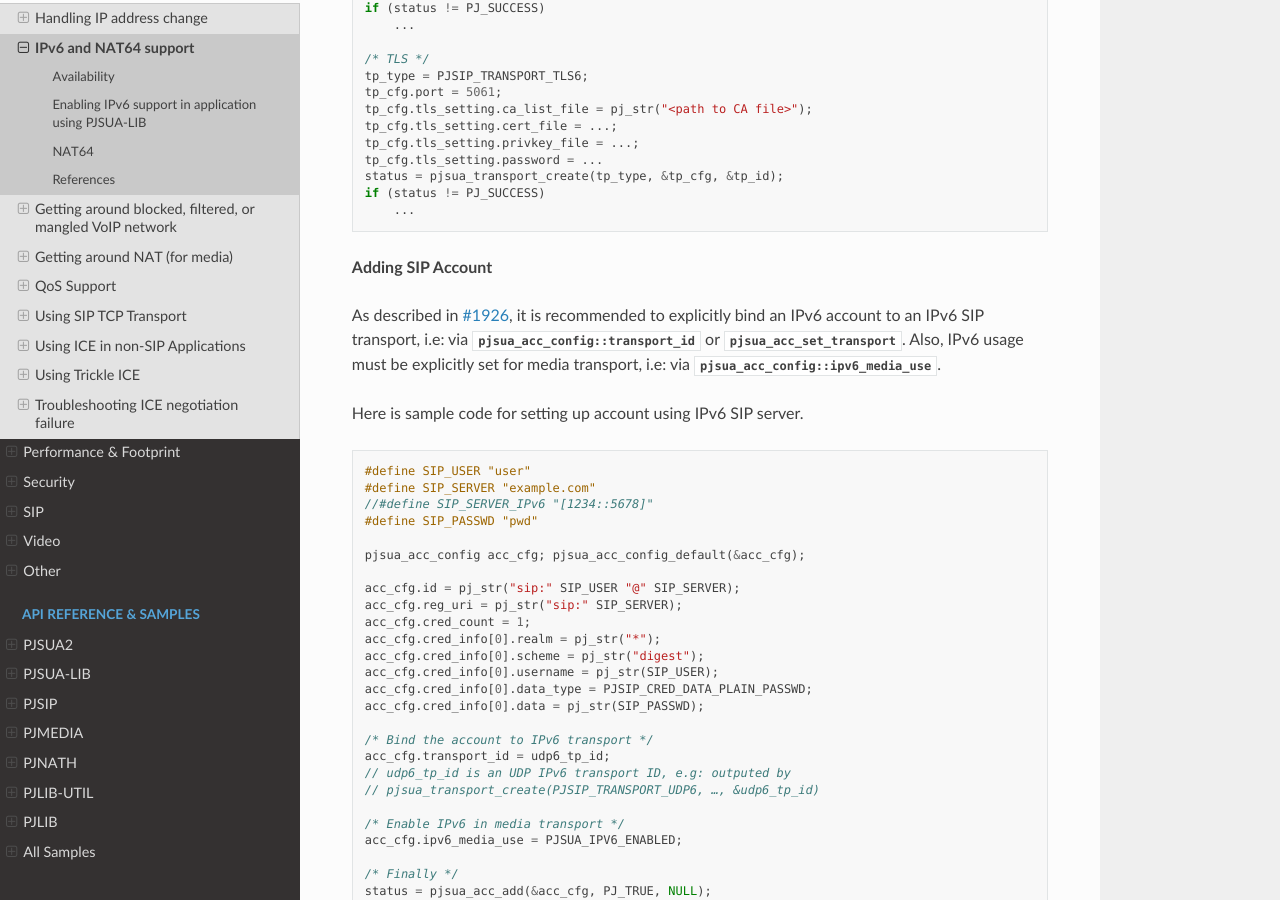
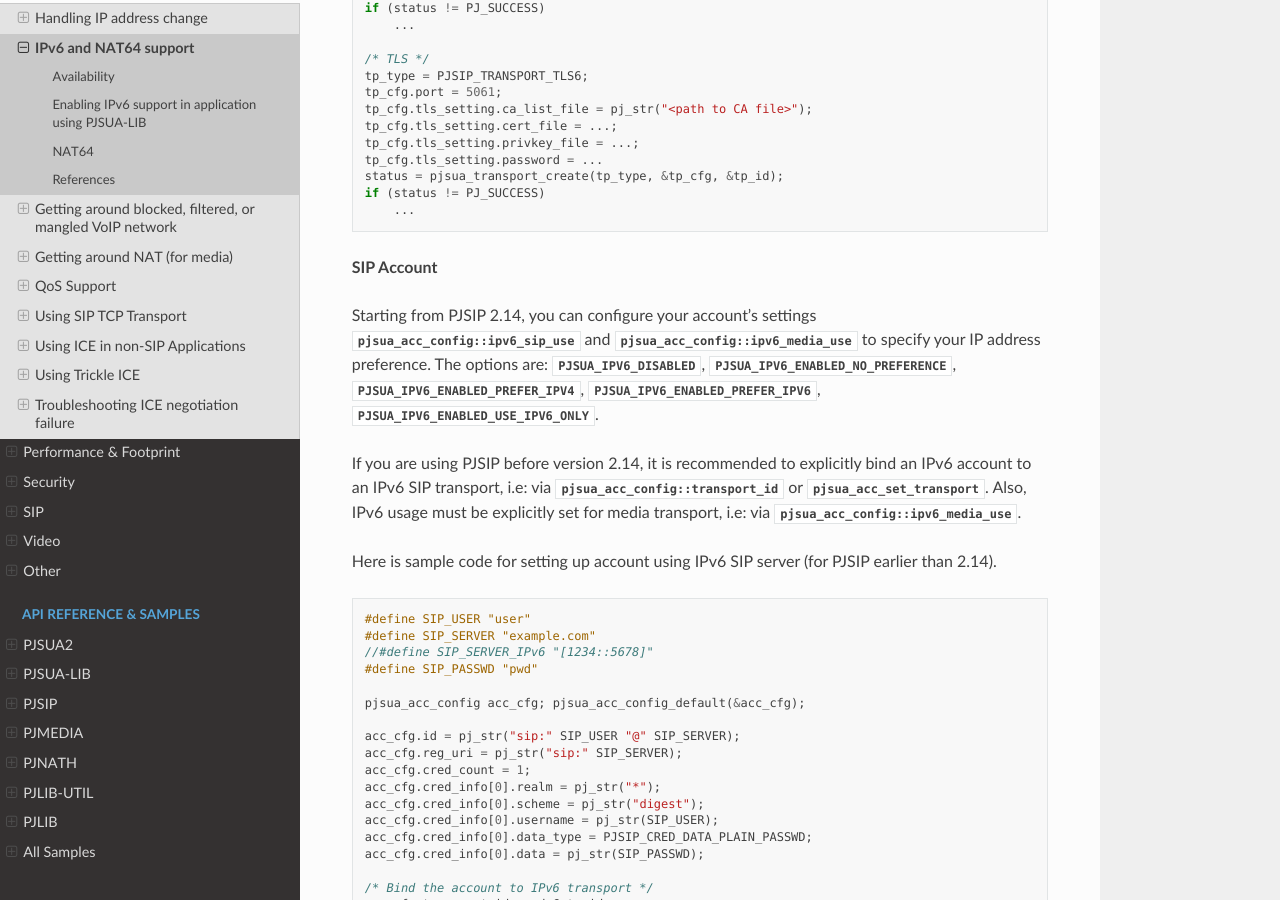
Before and after one commit to pjsip/pjproject_docs, a Sphinx documentation site: the page built from docs/source/specific-guides/network_nat/ipv6.rst, in a window 1280 px wide and 900 px high, scrolled down 3982 px. Built offline with Sphinx 7.4.7 and the Read the Docs theme 2.0.0, drawn with Linux system fonts in a browser that asks for light colours; the version number could not be read and is left out; some of the changed text lies outside the part shown.

Commit message:
Update ipv6.rst - IP address preference

```diff
--- a/docs/source/specific-guides/network_nat/ipv6.rst
+++ b/docs/source/specific-guides/network_nat/ipv6.rst
@@ -157,15 +157,22 @@ Here is sample code for IPv6 SIP transport initializations.
         ...
 
 
-**Adding SIP Account**
+**SIP Account**
 
-As described in :pr:`1926`, it is recommended to explicitly bind an IPv6
+Starting from PJSIP 2.14, you can configure your account's settings
+:cpp:any:`pjsua_acc_config::ipv6_sip_use` and
+:cpp:any:`pjsua_acc_config::ipv6_media_use` to specify your IP address preference. The options are:
+:cpp:any:`PJSUA_IPV6_DISABLED`, :cpp:any:`PJSUA_IPV6_ENABLED_NO_PREFERENCE`,
+:cpp:any:`PJSUA_IPV6_ENABLED_PREFER_IPV4`, :cpp:any:`PJSUA_IPV6_ENABLED_PREFER_IPV6`,
+:cpp:any:`PJSUA_IPV6_ENABLED_USE_IPV6_ONLY`.
+
+If you are using PJSIP before version 2.14, it is recommended to explicitly bind an IPv6
 account to an IPv6 SIP transport, i.e: via
 :cpp:any:`pjsua_acc_config::transport_id` or :cpp:any:`pjsua_acc_set_transport()`.
 Also, IPv6 usage must be explicitly set for media transport, i.e: via
 :cpp:any:`pjsua_acc_config::ipv6_media_use`.
 
-Here is sample code for setting up account using IPv6 SIP server.
+Here is sample code for setting up account using IPv6 SIP server (for PJSIP earlier than 2.14).
 
 .. code-block:: c
 
@@ -256,8 +263,13 @@ Therefore, to support IPv6-IPv4 interoperability in NAT64 environment:
         tp_type = PJSIP_TRANSPORT_UDP6;
         status = pjsua_transport_create(tp_type, &tp_cfg, &udp6_tp_id);
 
-        acc_cfg.transport_id = udp6_tp_id; // or tcp6_tp_id or tls6_tp_id
-        acc_cfg.ipv6_media_use = PJSUA_IPV6_ENABLED;
+        // For PJSIP 2.14 and above
+        acc_cfg.ipv6_sip_use = PJSUA_IPV6_ENABLED_USE_IPV6_ONLY;
+        acc_cfg.ipv6_media_use = PJSUA_IPV6_ENABLED_USE_IPV6_ONLY;
+
+        // For PJSIP earlier than 2.14
+        // acc_cfg.transport_id = udp6_tp_id; // or tcp6_tp_id or tls6_tp_id
+        // acc_cfg.ipv6_media_use = PJSUA_IPV6_ENABLED;
 
         acc_cfg.nat64_opt = PJSUA_NAT64_ENABLED;
 
```
